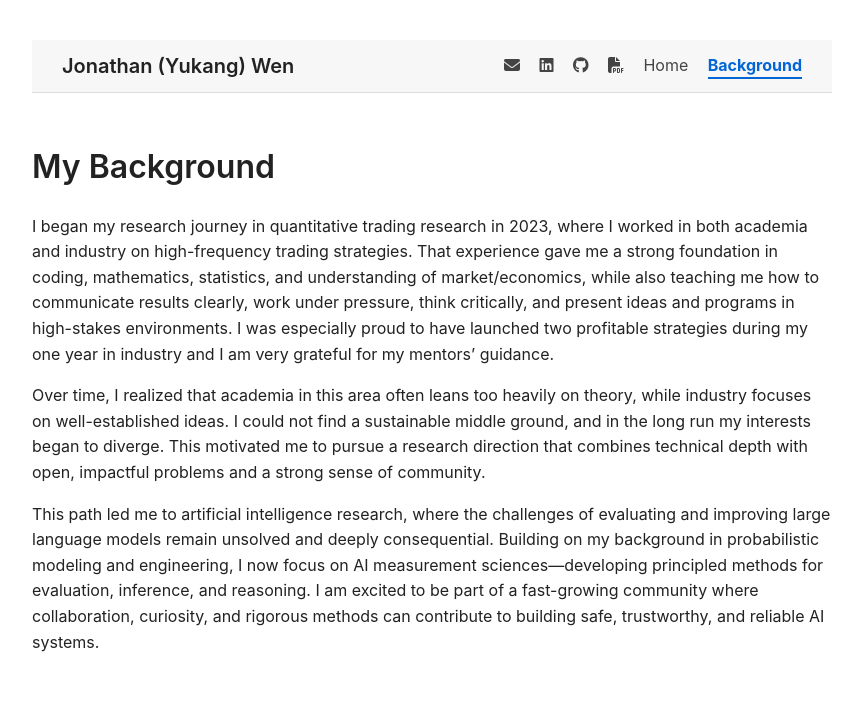
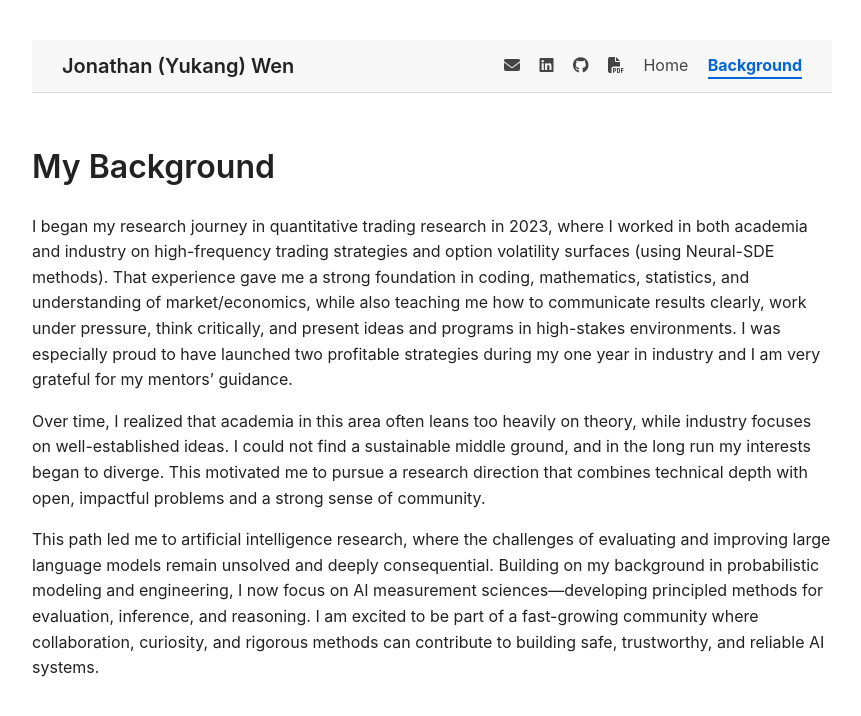
Before and after one commit to JonathanWaan/JonathanWaan.github.io, a Jekyll site: the page built from background.md, in a window 1280 px wide. Shown: the top 716 px of the page, without its empty margins (208-1069 px from the left). Built offline with Jekyll 4.4.1, drawn with Linux system fonts in a browser that asks for light colours.

Commit message:
explain neural sde

```diff
--- a/background.md
+++ b/background.md
@@ -6,7 +6,7 @@
 
 # My Background
 
-I began my research journey in quantitative trading research in 2023, where I worked in both academia and industry on high-frequency trading strategies. That experience gave me a strong foundation in coding, mathematics, statistics, and understanding of market/economics, while also teaching me how to communicate results clearly, work under pressure, think critically, and present ideas and programs in high-stakes environments. I was especially proud to have launched two profitable strategies during my one year in industry and I am very grateful for my mentors' guidance.
+I began my research journey in quantitative trading research in 2023, where I worked in both academia and industry on high-frequency trading strategies and option volatility surfaces (using Neural-SDE methods). That experience gave me a strong foundation in coding, mathematics, statistics, and understanding of market/economics, while also teaching me how to communicate results clearly, work under pressure, think critically, and present ideas and programs in high-stakes environments. I was especially proud to have launched two profitable strategies during my one year in industry and I am very grateful for my mentors' guidance.
 
 Over time, I realized that academia in this area often leans too heavily on theory, while industry focuses on well-established ideas. I could not find a sustainable middle ground, and in the long run my interests began to diverge. This motivated me to pursue a research direction that combines technical depth with open, impactful problems and a strong sense of community.
 
```
